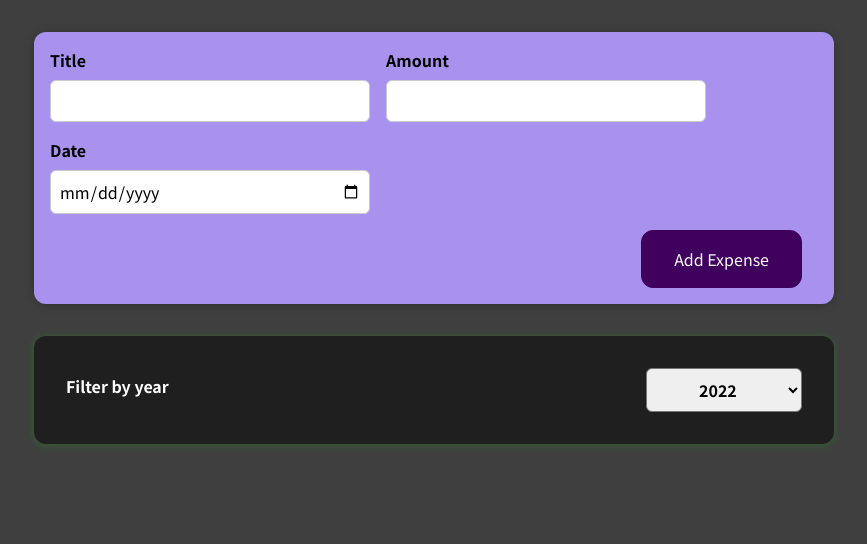
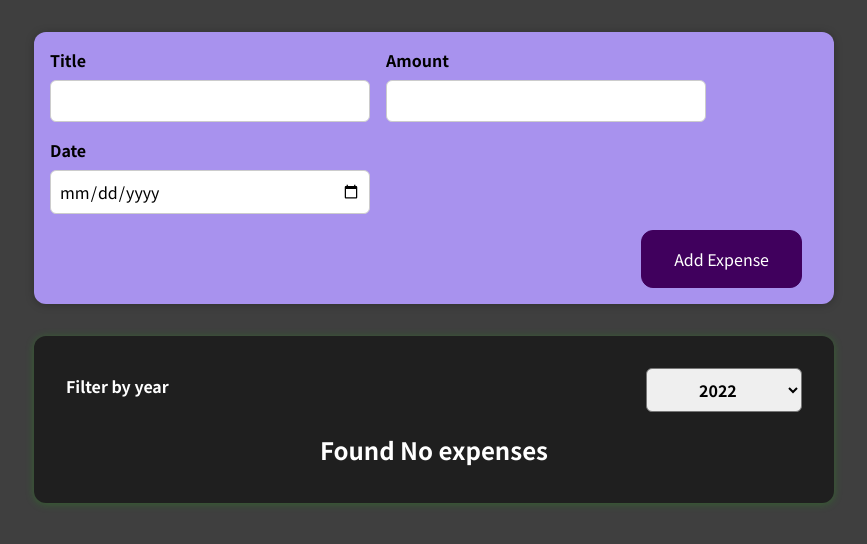
Before and after one commit to shivang101/Expense-Tracker, a React (Create React App) app: page / in a window 1280 px wide. Shown: the top 544 px of the page, without its empty margins (206-1073 px from the left). Built offline with nearby package versions, Linux system fonts and the light colour scheme.

Commit message:
refactored

```diff
--- a/src/components/Expenses/ExpenseItem.js
+++ b/src/components/Expenses/ExpenseItem.js
@@ -8,7 +8,7 @@ const ExpenseItem = (props) => {
       <ExpenseDate date={props.date} />
       <div className="expense-item__description">
         <h2>{props.title}</h2>
-        <div className="expense-item__price">{props.amount}</div>
+        <div className="expense-item__price">${props.amount}</div>
       </div>
     </Card>
   );
--- a/src/components/Expenses/Expenses.js
+++ b/src/components/Expenses/Expenses.js
@@ -1,8 +1,8 @@
-import ExpenseItem from "./ExpenseItem";
 import "./Expenses.css";
 import Card from "../UI/Card";
 import ExpensesFilter from "./ExpenseFilter";
 import { useState } from "react/cjs/react.development";
+import ExpensesList from "./ExpensesList";
 
 const Expenses = (props) => {
   const [filteredYear, setFilteredYear] = useState("2022");
@@ -20,14 +20,7 @@ const Expenses = (props) => {
         selected={filteredYear}
         onChangeFilter={FilterChangeHandler}
       />
-      {filteredExpenses.map((el) => (
-        <ExpenseItem
-          key={el.id}
-          title={el.title}
-          amount={el.amount}
-          date={el.date}
-        />
-      ))}
+      <ExpensesList items={filteredExpenses} />
     </Card>
   );
 };
--- /dev/null
+++ b/src/components/Expenses/ExpensesList.css
@@ -0,0 +1,9 @@
+.expenses-list {
+  list-style: none;
+  padding: 0;
+}
+
+.expenses-list__fallback {
+  color: white;
+  text-align: center;
+}
--- /dev/null
+++ b/src/components/Expenses/ExpensesList.js
@@ -0,0 +1,23 @@
+import ExpenseItem from "./ExpenseItem";
+import "./ExpensesList.css";
+
+const ExpensesList = (props) => {
+  if (props.items.length === 0) {
+    return <h2 className="expenses-list__fallback">Found No expenses</h2>;
+  }
+
+  return (
+    <ul className=" expenses-list">
+      {props.items.map((el) => (
+        <ExpenseItem
+          key={el.id}
+          title={el.title}
+          amount={el.amount}
+          date={el.date}
+        />
+      ))}
+    </ul>
+  );
+};
+
+export default ExpensesList;
```
Also changed, not shown: 1 other file (tests, documents, lock files or other folders).
